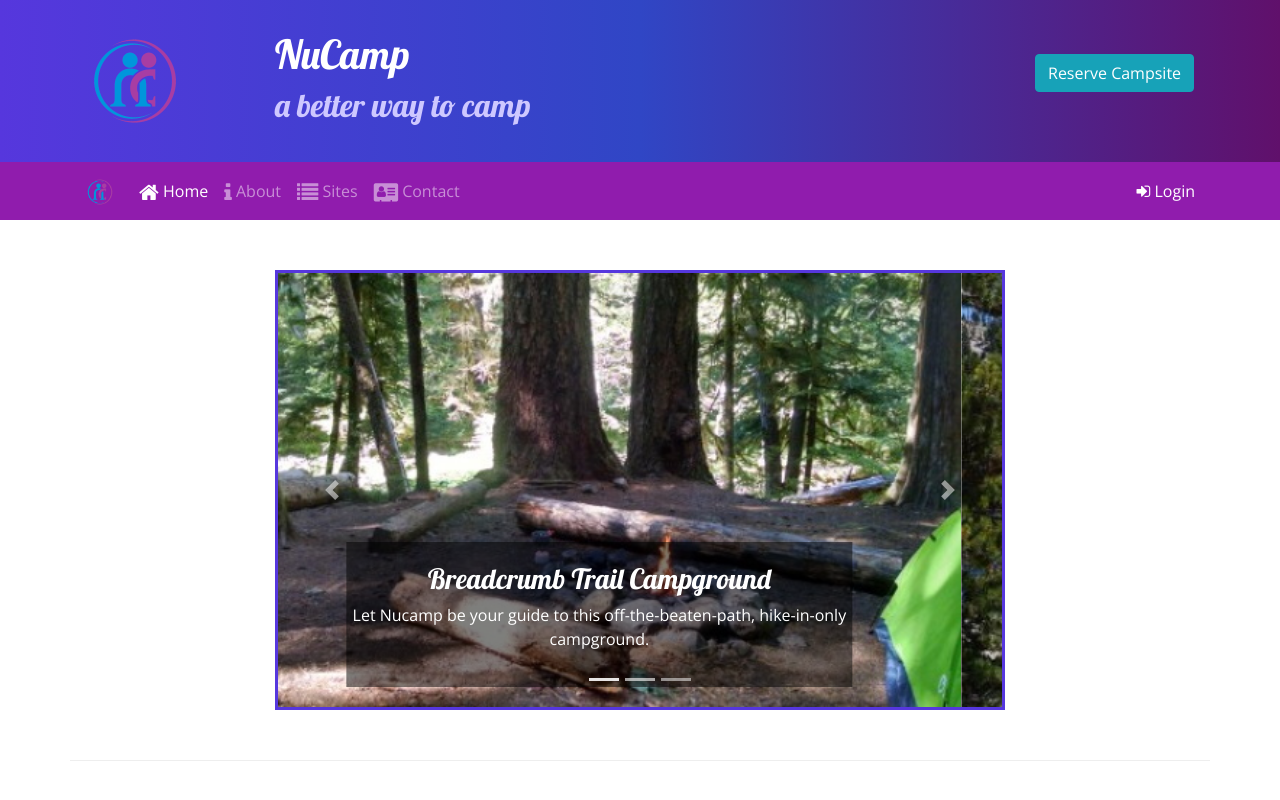
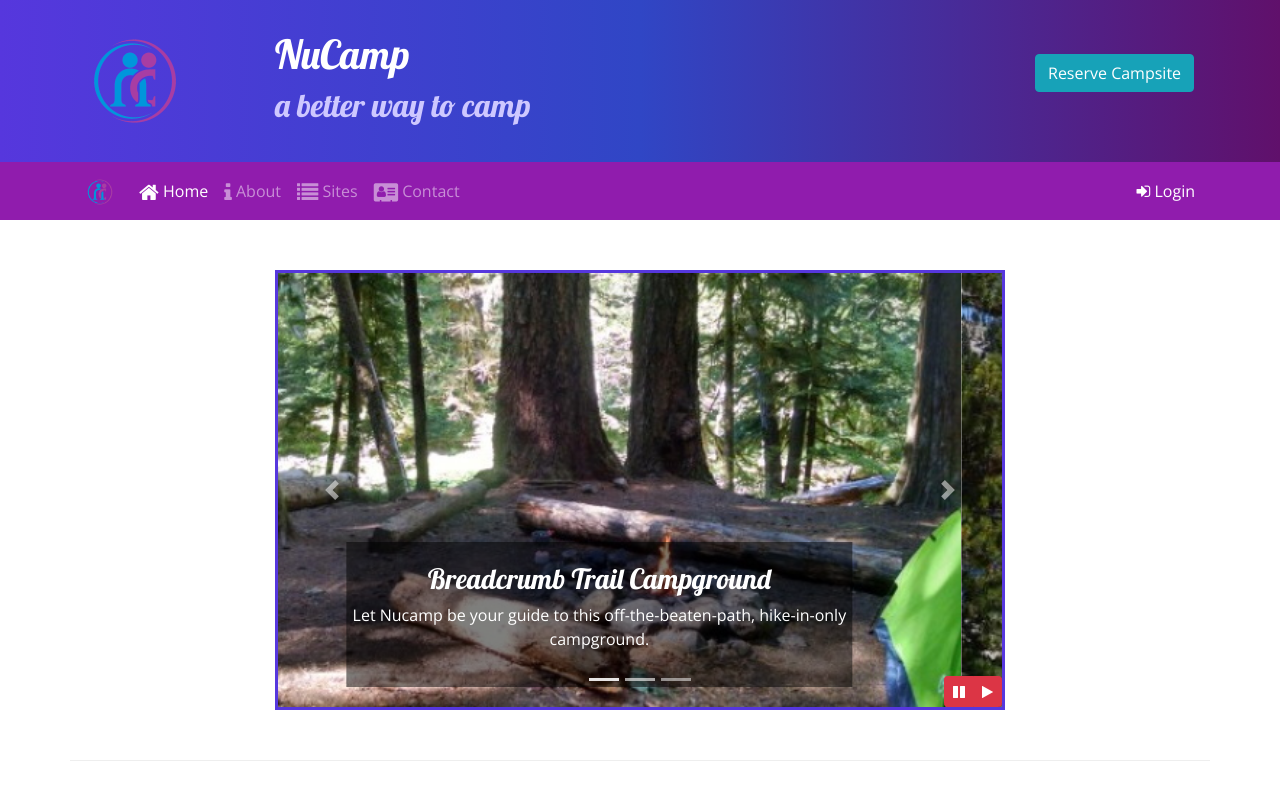
Before and after one commit to davidta555/nucampsite, a website: page index.html in a window 1280 px wide. Shown: the top 800 px of the page. Drawn offline with nearby package versions, Linux system fonts and the light colour scheme.

Commit message:
Bootstrap and jQuery Part 1

```diff
--- a/css/styles.css
+++ b/css/styles.css
@@ -54,3 +54,10 @@ header h2 {
 .carousel {
   border: solid #5637dd;
 }
+
+#carouselButtons {
+  position: absolute;
+  right: 0;
+  bottom: 0;
+  z-index: 100;
+}
--- a/index.html
+++ b/index.html
@@ -324,6 +324,14 @@
               <span class="carousel-control-next-icon"></span>
               <span class="sr-only">Next</span>
             </a>
+            <div class="btn-group" id="carouselButtons">
+              <button class="btn btn-danger btn-sm" id="carouselPause">
+                <i class="fa fa-pause"></i>
+              </button>
+              <button class="btn btn-danger btn-sm" id="carouselPlay">
+                <i class="fa fa-play"></i>
+              </button>
+            </div>
           </div>
         </div>
       </div>
@@ -448,5 +456,17 @@
     <script src="node_modules/jquery/dist/jquery.slim.min.js"></script>
     <script src="node_modules/popper.js/dist/umd/popper.min.js"></script>
     <script src="node_modules/bootstrap/dist/js/bootstrap.min.js"></script>
+
+    <script>
+      $(function () {
+        $(".carousel").carousel({ interval: 2000, pause: "false" });
+        $("#carouselPause").click(function () {
+          $(".carousel").carousel("pause");
+        });
+        $("#carouselPlay").click(function () {
+          $(".carousel").carousel("cycle");
+        });
+      });
+    </script>
   </body>
 </html>
```
